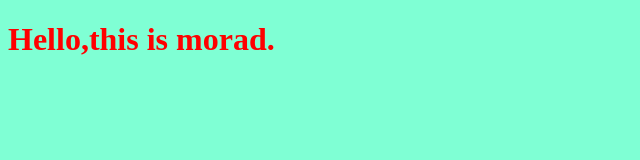
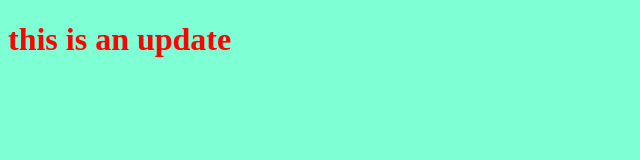
Before and after one commit to jqpty/myproject, a plain HTML site: page index.html in a window 1280 px wide. Shown: the whole page, without its empty margins (0-640 px from the left). Drawn offline with Linux system fonts and the light colour scheme.

Commit message:
edit the html file

```diff
--- a/index.html
+++ b/index.html
@@ -9,7 +9,7 @@
 </head>
 
 <body>
-  <h1>Hello,this is morad.</h1>
+  <h1>this is an update</h1>
   <script src="app.js"></script>
 </body>
 
```
